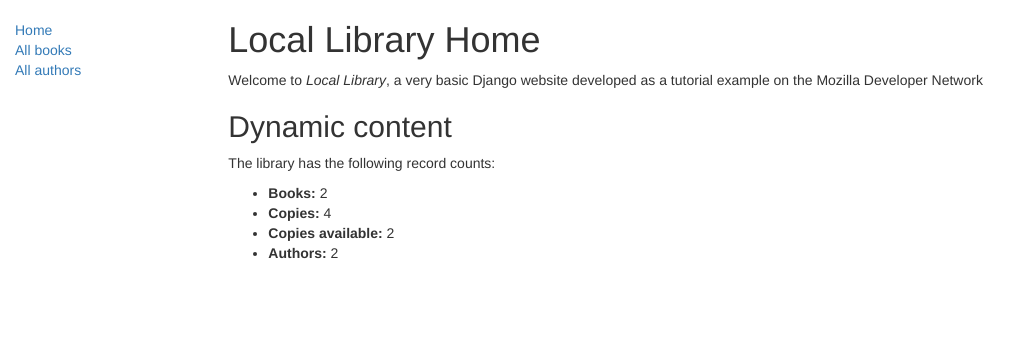
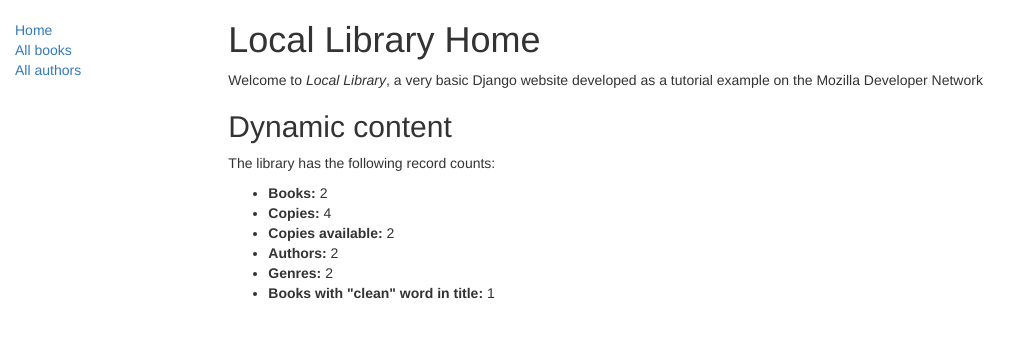
Before and after one commit to marcopdonoso/mdnWebDocs, a Django app: page /catalog/ in a window 1280 px wide. Shown: the top 338 px of the page, without its empty margins (0-1031 px from the left). Run offline with Django 4.2, Linux system fonts and the light colour scheme; data comes from the database, SQL or seed files in the repository; some libraries are stand-ins or nearby versions.

Commit message:
Cambio de title en la plantilla index para probar la expension desde la plantilla base_generic, nuevos conteos en la vista luego anhadidos a la plantilla index

```diff
--- a/DjangoPractice/locallibrary/catalog/templates/index.html
+++ b/DjangoPractice/locallibrary/catalog/templates/index.html
@@ -1,4 +1,6 @@
 {% extends "base_generic.html" %}
+
+{% block title %}<title>Home</title>{% endblock %}
 
 {% block content %}
 <h1>Local Library Home</h1>
@@ -13,6 +15,8 @@
     <li><strong>Copies:</strong> {{ num_instances }}</li>
     <li><strong>Copies available:</strong> {{ num_instances_available }}</li>
     <li><strong>Authors:</strong> {{ num_authors }}</li>
+    <li><strong>Genres:</strong> {{ num_genres }}</li>
+    <li><strong>Books with "clean" word in title:</strong> {{ num_books_with_word }}</li>
 </ul>
 
 {% endblock %}
--- a/DjangoPractice/locallibrary/catalog/views.py
+++ b/DjangoPractice/locallibrary/catalog/views.py
@@ -13,8 +13,11 @@ def index(request):
 
     num_authors = Author.objects.count()
 
+    num_genres = Genre.objects.count()
+    num_books_with_word = Book.objects.filter(title__icontains='clean').count()
+
     return render(
         request,
         'index.html',
-        context={'num_books': num_books, 'num_instances': num_instances, 'num_instances_available': num_instances_available, 'num_authors': num_authors},
+        context={'num_books': num_books, 'num_instances': num_instances, 'num_instances_available': num_instances_available, 'num_authors': num_authors, 'num_genres': num_genres, 'num_books_with_word': num_books_with_word}
     )
```
